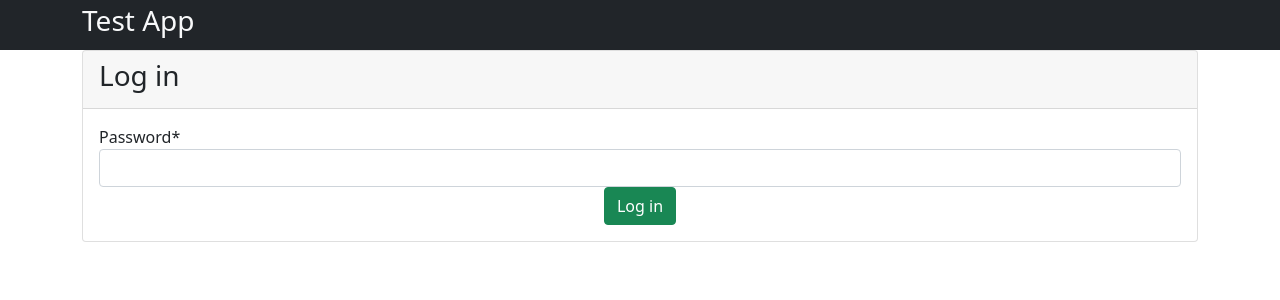
After one commit to espinoza/user_dashboard, a Django app: page /login in a window 1280 px wide. The commit adds this page. Shown: the top 300 px of the page. Run offline with Django 3.2, Linux system fonts and the light colour scheme; parts of the project's set-up code (start-up, migrations or seed data) failed here and were passed over; some libraries are stand-ins or nearby versions.

Commit message:
Add user login

```diff
--- a/apps/dashboard/templates/base.html
+++ b/apps/dashboard/templates/base.html
@@ -21,7 +21,7 @@
     </div>
   </nav>
 
-  <main>
+  <main class="container">
     {% block content %}
     {% endblock %}
   </main>
--- a/apps/dashboard/templates/index.html
+++ b/apps/dashboard/templates/index.html
@@ -10,7 +10,9 @@
       We're going to build a cool application using a MVC framework!
       This application was built by Jorge Espinoza.
     </p>
-    <button class="btn btn-primary">Start</button>
+    <a href="/login">
+      <button class="btn btn-primary">Start</button>
+    </a>
   </div>
 
   <div class="row">
@@ -42,7 +44,7 @@
         </div>
         <div class="card-body">
           Admins will be able to edit another user's information
-          (email address, first name, last name, etc.
+          (email address, first name, last name, etc).
         </div>
       </div>
     </div>
--- /dev/null
+++ b/apps/dashboard/templates/login.html
@@ -0,0 +1,21 @@
+{% extends "base.html" %}
+
+{% block content %}
+
+{% load crispy_forms_tags %}
+<div class="card">
+  <div class="card-header">
+    <h3 class="card-title">Log in</h3>
+  </div>
+  <div class="card-body">
+    <form action="/login" method="POST">
+      {% csrf_token %}
+      {{ login_form | crispy }}
+      <div class="d-flex justify-content-center">
+        <input class="btn btn-success" type="submit" value="Log in">
+      </div>
+    </form>
+  </div>
+</div>
+
+{% endblock %}
--- a/apps/dashboard/urls.py
+++ b/apps/dashboard/urls.py
@@ -2,5 +2,6 @@ from django.urls import path
 from . import views
 
 urlpatterns = [
-    path('', views.index)
+    path('', views.index),
+    path('login', views.login)
 ]
--- a/apps/dashboard/views.py
+++ b/apps/dashboard/views.py
@@ -1,4 +1,18 @@
-from django.shortcuts import render, HttpResponse
+from django.shortcuts import render
+from .models import User
+from .forms.access import LoginForm
+
 
 def index(request):
     return render(request, "index.html")
+
+
+def login(request):
+
+    if request.method == "GET":
+        login_form = LoginForm()
+
+    if request.method == "POST":
+        login_form = LoginForm(request.POST)
+
+    return render(request, "login.html", {"login_form": login_form})
--- a/user_dashboard/settings.py
+++ b/user_dashboard/settings.py
@@ -38,7 +38,10 @@ INSTALLED_APPS = [
     'django.contrib.sessions',
     'django.contrib.messages',
     'django.contrib.staticfiles',
+    'crispy_forms'
 ]
+
+CRISPY_TEMPLATE_PACK = 'bootstrap4'
 
 MIDDLEWARE = [
     'django.middleware.security.SecurityMiddleware',
```
